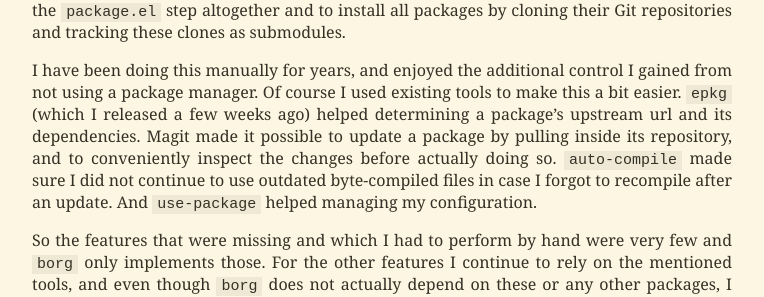
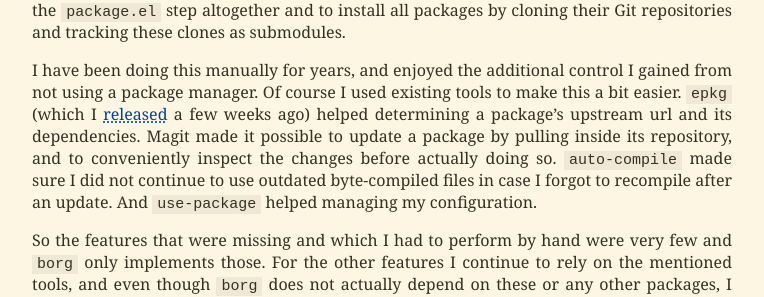
Before and after one commit to tarsius/emacsair.me, a Jekyll site: the page built from _posts/2016-05-17-assimilate-emacs-packages-as-git-submodules.md, in a window 1280 px wide and 900 px high, scrolled down 1032 px. Shown: the part 157-454 px from the top of the window, without its empty margins (258-1022 px from the left). Built offline with Jekyll 4.4.1, drawn with Linux system fonts in a browser that asks for light colours; part of the change alters nothing that is shown.

```diff
--- a/_posts/2016-05-17-assimilate-emacs-packages-as-git-submodules.md
+++ b/_posts/2016-05-17-assimilate-emacs-packages-as-git-submodules.md
@@ -63,13 +63,14 @@ submodules.
 
 I have been doing this manually for years, and enjoyed the additional
 control I gained from not using a package manager.  Of course I used
-existing tools to make this a bit easier.  `epkg` (which I released a
-few weeks ago) helped determining a package's upstream url and its
-dependencies.  Magit made it possible to update a package by pulling
-inside its repository, and to conveniently inspect the changes before
-actually doing so.  `auto-compile` made sure I did not continue to use
-outdated byte-compiled files in case I forgot to recompile after an
-update.  And `use-package` helped managing my configuration.
+existing tools to make this a bit easier.  `epkg` (which
+I [released][20160416] a few weeks ago) helped determining a package's
+upstream url and its dependencies.  Magit made it possible to update a
+package by pulling inside its repository, and to conveniently inspect
+the changes before actually doing so.  `auto-compile` made sure I did
+not continue to use outdated byte-compiled files in case I forgot to
+recompile after an update.  And `use-package` helped managing my
+configuration.
 
 So the features that were missing and which I had to perform by hand
 were very few and `borg` only implements those.  For the other
@@ -158,6 +159,8 @@ i.e. "the Emacs collective".  Configuration sets, what Spacemacs for
 example calls "layers", could be provided as branches.  But that has
 to wait until the above issue has been fully addressed.
 
+[20160416]:       /2016/04/16/re-introducing-the-emacsmirror
+
 [repo]:           https://gitlab.com/tarsius/borg
 [manual]:         https://emacsmirror.net/manual/borg
 
```
